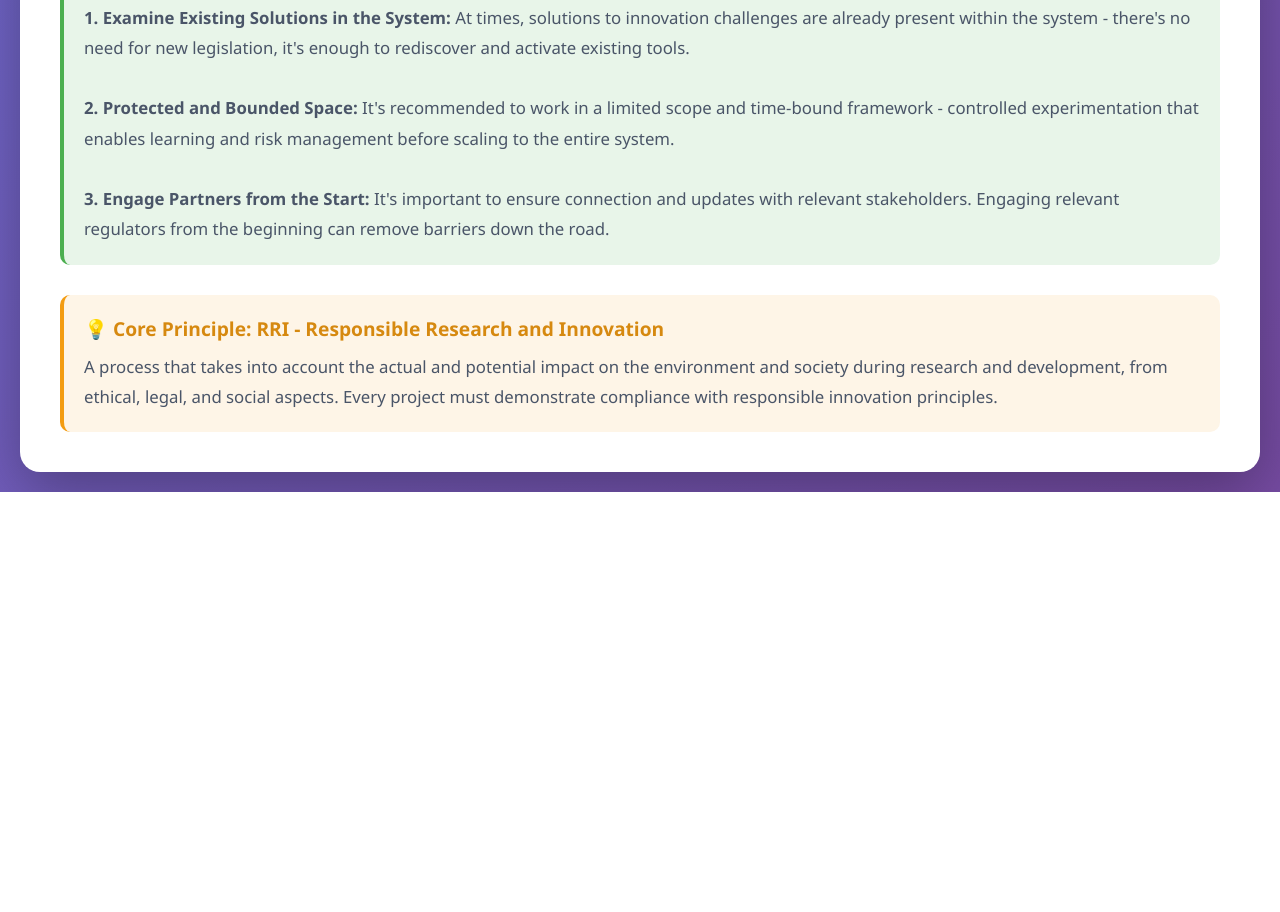
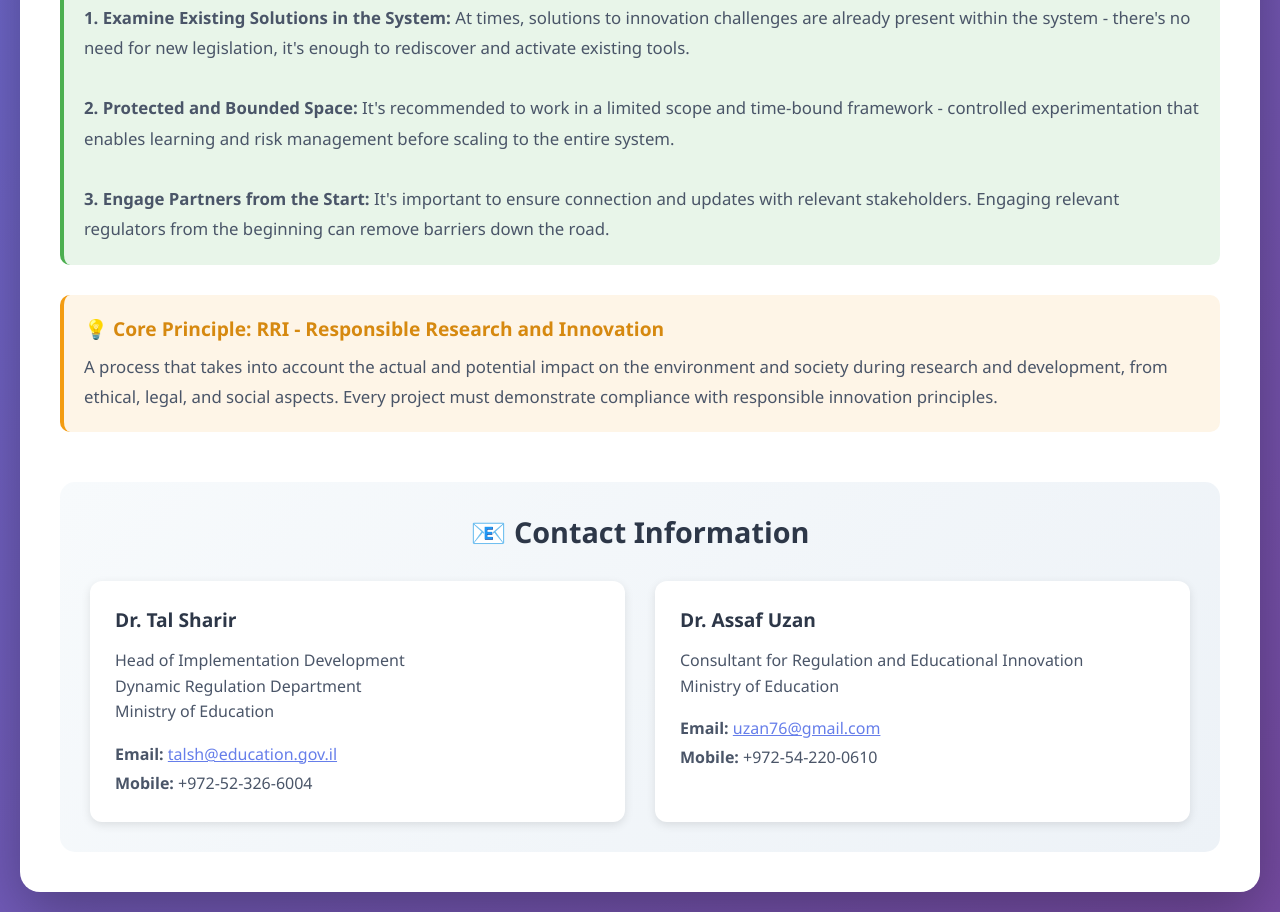
Before and after one commit to 21061976/brief-sandbox-for-720-, a plain HTML site: page index.html in a window 1280 px wide. Shown: the part 2001-2913 px from the top of the page. Before the commit the page ends 2493 px from the top, so only its background shows below. Drawn offline with Linux system fonts and the light colour scheme.

Commit message:
Add contact section with team member details

```diff
--- a/index.html
+++ b/index.html
@@ -355,6 +355,31 @@
                 A process that takes into account the actual and potential impact on the environment and society during research and development, from ethical, legal, and social aspects. Every project must demonstrate compliance with responsible innovation principles.
             </div>
         </div>
+
+        <!-- Contact Section -->
+        <div class="process-section" style="margin-top: 50px;">
+            <h2 class="process-title">📧 Contact Information</h2>
+
+            <div style="display: grid; grid-template-columns: 1fr 1fr; gap: 30px; margin-top: 30px;">
+                <div style="background: white; padding: 25px; border-radius: 12px; box-shadow: 0 3px 10px rgba(0,0,0,0.1);">
+                    <h3 style="color: #2d3748; margin-bottom: 15px; font-size: 1.2em;">Dr. Tal Sharir</h3>
+                    <p style="color: #4a5568; margin-bottom: 15px; line-height: 1.6;">Head of Implementation Development<br>Dynamic Regulation Department<br>Ministry of Education</p>
+                    <p style="color: #4a5568; line-height: 1.8;">
+                        <strong>Email:</strong> <a href="mailto:talsh@education.gov.il" style="color: #667eea;">talsh@education.gov.il</a><br>
+                        <strong>Mobile:</strong> +972-52-326-6004
+                    </p>
+                </div>
+
+                <div style="background: white; padding: 25px; border-radius: 12px; box-shadow: 0 3px 10px rgba(0,0,0,0.1);">
+                    <h3 style="color: #2d3748; margin-bottom: 15px; font-size: 1.2em;">Dr. Assaf Uzan</h3>
+                    <p style="color: #4a5568; margin-bottom: 15px; line-height: 1.6;">Consultant for Regulation and Educational Innovation<br>Ministry of Education</p>
+                    <p style="color: #4a5568; line-height: 1.8;">
+                        <strong>Email:</strong> <a href="mailto:uzan76@gmail.com" style="color: #667eea;">uzan76@gmail.com</a><br>
+                        <strong>Mobile:</strong> +972-54-220-0610
+                    </p>
+                </div>
+            </div>
+        </div>
     </div>
 </body>
 </html>
```
